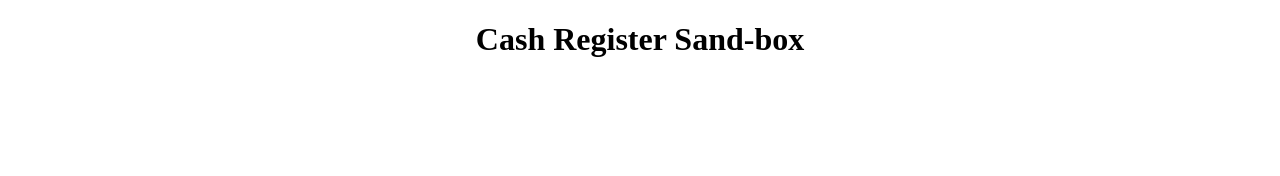
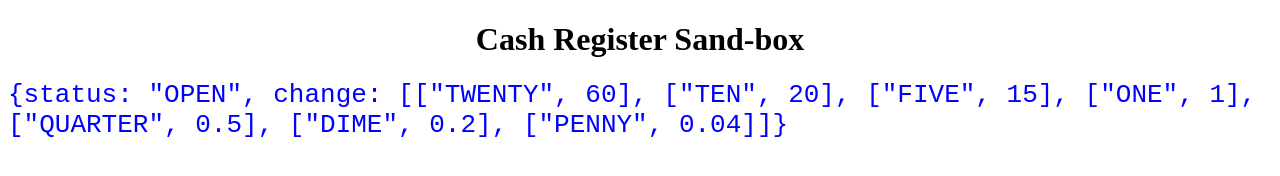
Before and after one commit to petercr/cash-register, a website: page index.html in a window 1280 px wide. Drawn offline with Linux system fonts and the light colour scheme.

Commit message:
added in <code> to read expected output

```diff
--- a/index.html
+++ b/index.html
@@ -5,9 +5,16 @@
     <meta name="viewport" content="width=device-width, initial-scale=1.0">
     <meta http-equiv="X-UA-Compatible" content="ie=edge">
     <title>Cash Register Sand-box</title>
+    <style>
+        code {
+            color: blue;
+            font-size: 26px;
+        }
+    </style>
 </head>
 <body>
     <h1 style="text-align: center">Cash Register Sand-box</h1>
+    <code>{status: "OPEN", change: [["TWENTY", 60], ["TEN", 20], ["FIVE", 15], ["ONE", 1], ["QUARTER", 0.5], ["DIME", 0.2], ["PENNY", 0.04]]}</code>
 </body>
 
 <script src="index.js"></script>
```
